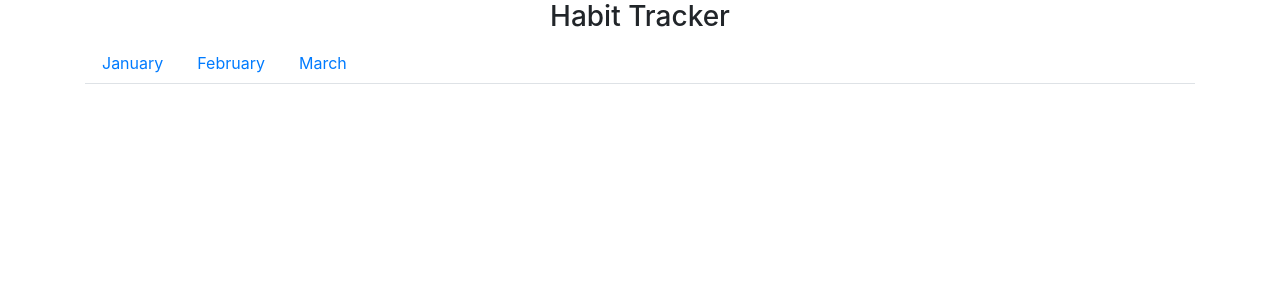
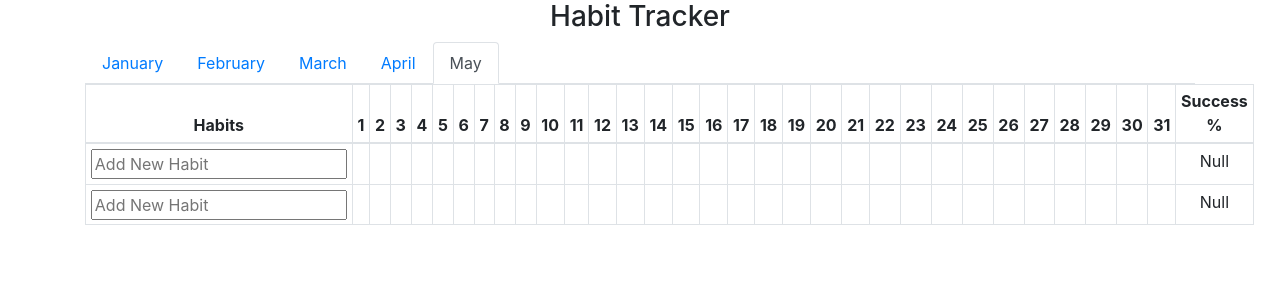
Before and after one commit to Fuertesian/Habit-Tracker, a React (Create React App) app: page / in a window 1280 px wide. Shown: the top 300 px of the page. Built offline with nearby package versions, Linux system fonts and the light colour scheme.

Commit message:
Changed defaultKey and added month array

```diff
--- a/src/components/MonthlyHabitTrackerComponents/MonthTabs/MonthTabs.js
+++ b/src/components/MonthlyHabitTrackerComponents/MonthTabs/MonthTabs.js
@@ -5,17 +5,24 @@ import HabitTable from "../../../containers/HabitTable";
 
 const MonthTabs = () => {
   const createMonthTab = (month) => {
-    return <Tab eventKey={month} title={month}>
-      <HabitTable />
-    </Tab>;
+    return (
+      <Tab eventKey={month} title={month}>
+        <HabitTable />
+      </Tab>
+    );
   };
+
+  let d = new Date();
+  let monthArray = ["January","February","March","April","May","June","July","August","September","October","November","December"]
 
   return (
     <>
-      <Tabs defaultActiveKey="month" id="uncontrolled-tab-example">
+      <Tabs defaultActiveKey={monthArray[d.getMonth()]} id="month-tabs">
         {createMonthTab("January")}
         {createMonthTab("February")}
         {createMonthTab("March")}
+        {createMonthTab("April")}
+        {createMonthTab("May")}
       </Tabs>
     </>
   );
```
